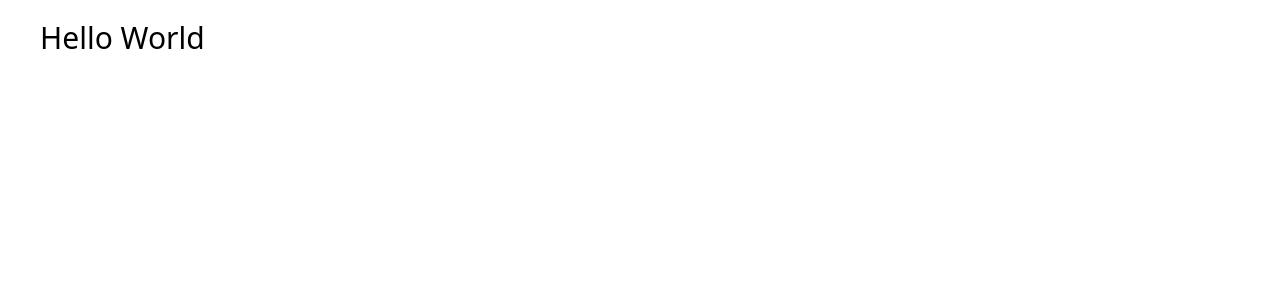
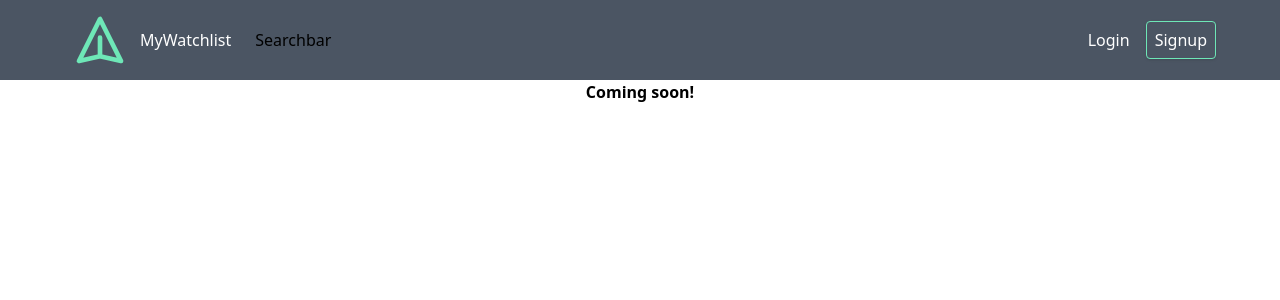
Before and after one commit to JoDi-2903/MyWatchlist, a React (Create React App) app in the folder mywatchlist-frontend/: page / in a window 1280 px wide. Shown: the top 300 px of the page. Built offline with nearby package versions, Linux system fonts and the light colour scheme.

Commit message:
started work on navbar

```diff
--- /dev/null
+++ b/mywatchlist-frontend/src/components/Navbar.tsx
@@ -0,0 +1,33 @@
+import React from 'react'
+import { Link } from 'react-router-dom'
+
+const Navbar = () => {
+  return (
+    <nav className="bg-gray-600">
+        <div className="max-w-6xl mx-auto">
+            <div className="flex justify-between">
+                <div className="flex space-x-4">
+                    <div>
+                        <a href="#" className="flex items-center py-3 px-2 text-white">
+                            <svg className="h-14 w-14 mr-3 text-emerald-300" xmlns="http://www.w3.org/2000/svg" fill="none" viewBox="0 0 24 24" stroke="currentColor">
+                                <path stroke-linecap="round" stroke-linejoin="round" stroke-width="2" d="M12 19l9 2-9-18-9 18 9-2zm0 0v-8" />
+                            </svg>
+                            <span>MyWatchlist</span>
+                        </a>
+                    </div>
+
+                    <div className="flex items-center space-x-1">Searchbar</div>
+                </div>
+
+                <div className="flex items-center space-x-1">
+                    <a href="" className="py-1 px-3 text-white">Login</a>
+                    <a href="" className="py-1.5 px-2 text-white border border-emerald-300 rounded shadow">Signup</a>
+                </div>
+            </div>
+        </div>
+
+    </nav>
+  )
+}
+
+export default Navbar
--- a/mywatchlist-frontend/src/pages/StartPage/StartPage.tsx
+++ b/mywatchlist-frontend/src/pages/StartPage/StartPage.tsx
@@ -1,4 +1,5 @@
 import { Component } from "react";
+import Navbar from "../../components/Navbar";
 
 interface StartPageProps{
 
@@ -7,7 +8,10 @@ interface StartPageProps{
 export default class StartPage extends Component<StartPageProps>{
     render(){
         return(
-            <h1 className="mt-5 ml-10 text-3xl">Hello World</h1>
+            <div className="App">
+                <Navbar/>
+                <h2 className="font-extrabold text-7x1 text-center">Coming soon!</h2>
+            </div>
         )
     }
 }
```
